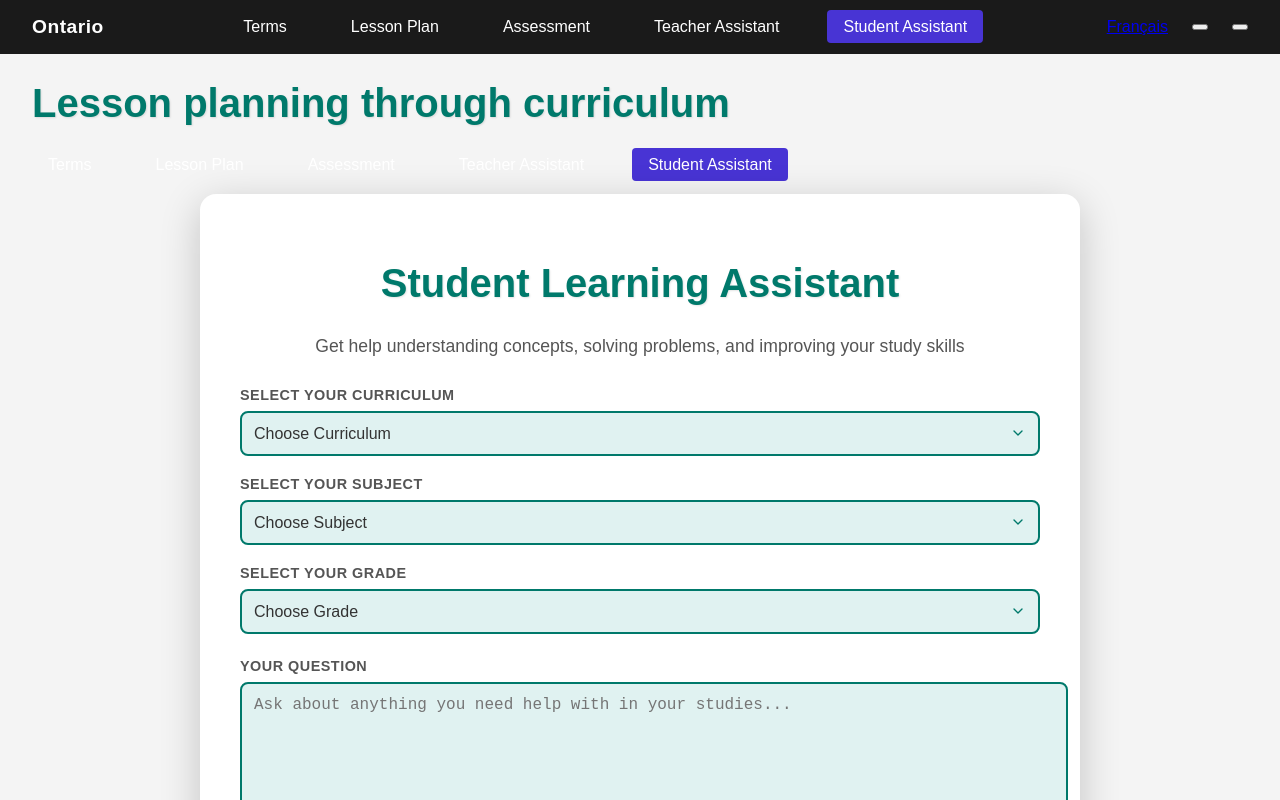
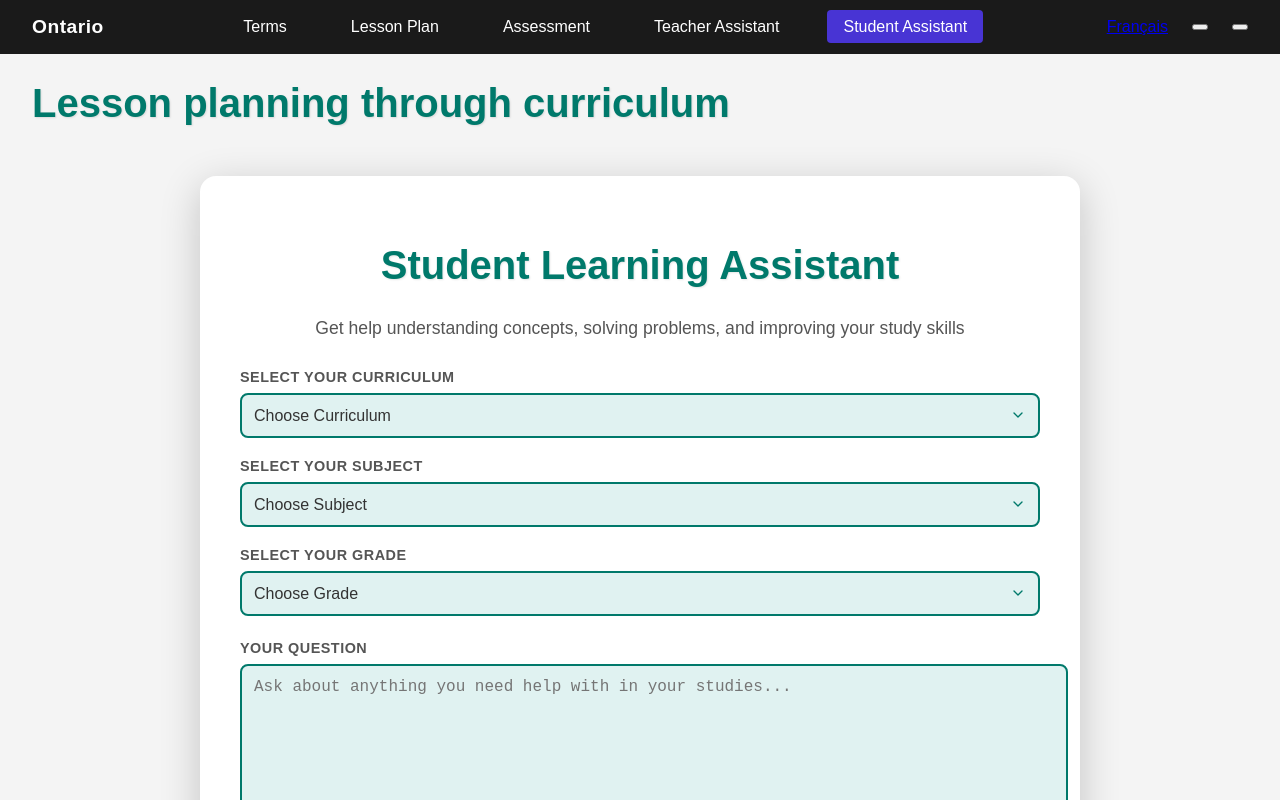
Before and after one commit to moizkhan503/EAD_Assessment_Tool, a React (Vite) app: page /student-assistant in a window 1280 px wide. Shown: the top 800 px of the page. Built offline with nearby package versions, Linux system fonts and the light colour scheme; what @react-pdf/renderer would draw is missing.

Commit message:
second attempt

```diff
--- a/src/components/Header/Header.jsx
+++ b/src/components/Header/Header.jsx
@@ -51,23 +51,6 @@ const Header = () => {
           <h1 className="site-title">Lesson planning through curriculum</h1>
         </div>
       </div>
-
-      <nav className="main-nav">
-        <div className="header-container">
-          <ul className="nav-list">
-            {navItems.map((page, index) => (
-              <li key={index}>
-                <Link
-                  to={page.path}
-                  className={location.pathname === page.path ? 'active' : ''}
-                >
-                  {page.name}
-                </Link>
-              </li>
-            ))}
-          </ul>
-        </div>
-      </nav>
     </header>
   );
 };
```
